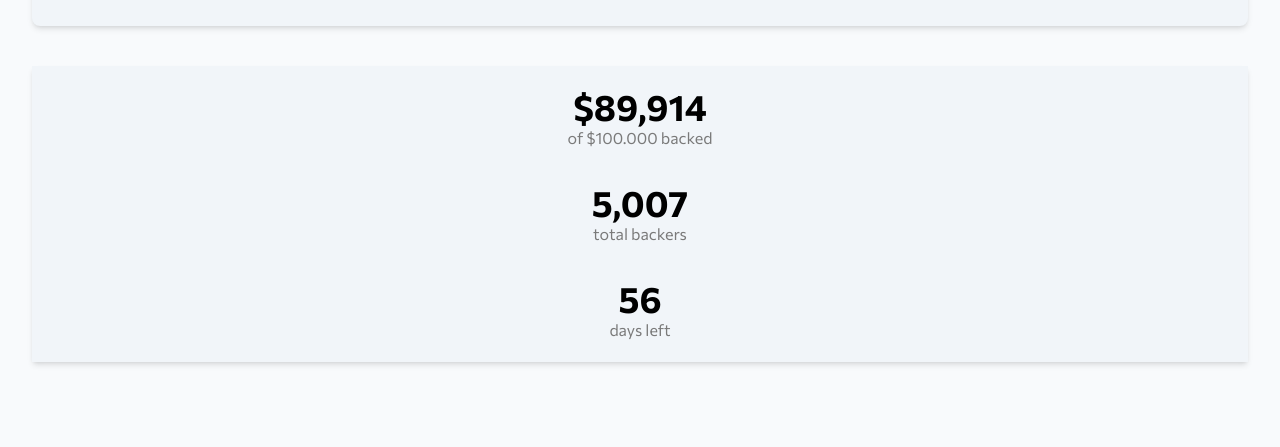
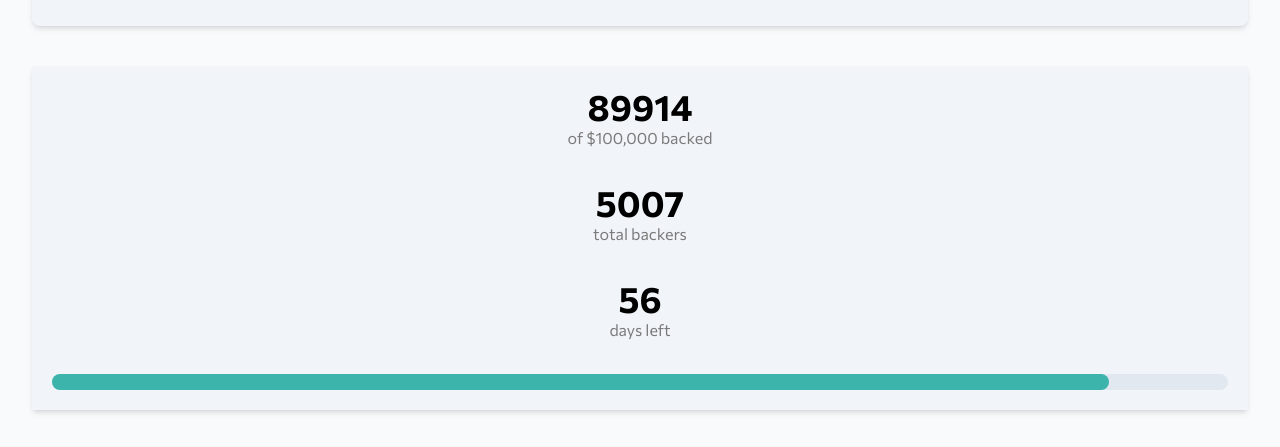
Before and after one commit to Joadevy/crowdfunding-product-page, a React (Vite) app: page / in a window 1280 px wide. Shown: the part 485-932 px from the top of the page. Before the commit the page ends 887 px from the top, so only its background shows below. Built offline with nearby package versions, Linux system fonts and the light colour scheme.

Commit message:
Progress working dinamically

```diff
--- a/public/data.json
+++ b/public/data.json
@@ -1,14 +1,5 @@
-[
-  {
-    "data": "$89,914",
-    "desc": "of $100.000 backed"
-  },
-  {
-    "data": "5,007",
-    "desc": "total backers"
-  },
-  {
-    "data": "56",
-    "desc": "days left"
-  }
-]
+{
+  "amountBacked": 89914,
+  "totalBackers": 5007,
+  "daysLeft": 56
+}
--- a/src/App.tsx
+++ b/src/App.tsx
@@ -1,13 +1,19 @@
 import { useEffect, useState } from "react";
 
 import Header from "./Components/Header";
-import StatCard, { Stat } from "./Components/StatCard";
+import StatCard from "./Components/StatCard";
+import { infoBackers } from "./types";
 
 function App() {
   const [bookmarked, setBookmarked] = useState<boolean>(false);
   const [navbarModal, toggleNavbarModal] = useState<boolean>(false);
-  const [data, setData] = useState<Stat[]>([]);
+  const [data, setData] = useState<infoBackers>({
+    amountBacked: 0,
+    totalBackers: 0,
+    daysLeft: 0,
+  });
   const [status, setStatus] = useState<"loading" | "success">("loading");
+  const [amountBacked, setAmountBacked] = useState<number>(0);
 
   const bookmarkToLocalStorage = () => {
     const bookmarked = JSON.parse(localStorage.getItem("bookmarked") || "[]");
@@ -35,6 +41,7 @@ function App() {
 
     if (res) {
       setData(res);
+      setAmountBacked(res.amountBacked);
       setStatus("success");
     }
   };
@@ -82,9 +89,15 @@ function App() {
         </header>
 
         <article className="mx-8 bg-slate-100 shadow-md p-5 flex flex-col gap-8 items-center justify-center">
-          {data.map((element) => (
-            <StatCard key={element.data} stats={element} />
-          ))}
+          <StatCard data={amountBacked} desc="of $100,000 backed" />
+          <StatCard data={data.totalBackers} desc="total backers" />
+          <StatCard data={data.daysLeft} desc="days left" />
+          <div className="rounded-xl bg-slate-200 w-full h-4">
+            <div
+              className="bg-primary-moderate-cyan h-4 rounded-xl"
+              style={{ width: `${(amountBacked * 100) / 100000}%` }}
+            />
+          </div>
         </article>
       </main>
     </div>
--- a/src/Components/StatCard.tsx
+++ b/src/Components/StatCard.tsx
@@ -1,17 +1,7 @@
 import type { FC } from "react";
+import type { Stat } from "../types";
 
-export type Stat = {
-  data: string;
-  desc: string;
-};
-
-type props = {
-  stats: Stat;
-};
-
-const StatCard: FC<props> = ({ stats }) => {
-  const { data, desc } = stats;
-
+const StatCard: FC<Stat> = ({ data, desc }) => {
   return (
     <div className="text-center">
       <h2 className="font-bold text-4xl">{data}</h2>
```
